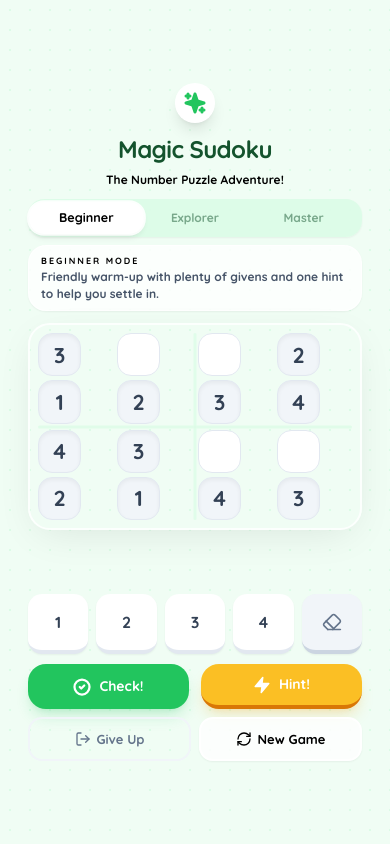
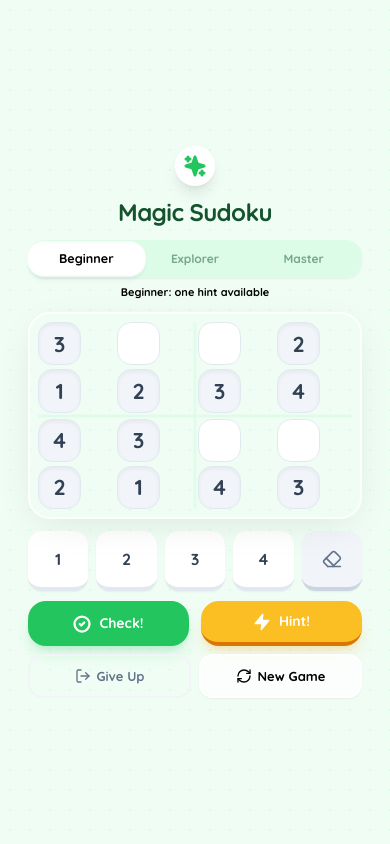
Before and after one commit to keemsome/Mini-Sudoku-4x4, a React (Vite) app: page / in a window 390 px wide. Built offline with nearby package versions, Linux system fonts and the light colour scheme.

Commit message:
Tighten short-screen layout and overlay board messages

```diff
--- a/App.tsx
+++ b/App.tsx
@@ -526,7 +526,7 @@ export default function App() {
             <Sparkles size={28} className="mobile-compact:size-24 sm:size-40" fill="currentColor" strokeWidth={3} />
           </div>
           <h1 className="text-[1.7rem] mobile-compact:text-[1.5rem] sm:text-4xl font-[900] text-brand-900 tracking-tight">Magic Sudoku</h1>
-          <p className="text-brand-700/90 font-bold text-[13px] mobile-compact:text-xs sm:text-base max-w-xs sm:max-w-none">The Number Puzzle Adventure!</p>
+          <p className="text-brand-700/90 font-bold text-[13px] mobile-compact:text-xs sm:text-base max-w-xs sm:max-w-none mobile-compact:hidden">The Number Puzzle Adventure!</p>
         </div>
 
         <div className="bg-brand-100/90 p-1.5 mobile-compact:p-1 rounded-2xl sm:rounded-[28px] flex w-full shadow-sm">
@@ -549,25 +549,31 @@ export default function App() {
           ))}
         </div>
 
-        <div className="mt-2.5 mobile-compact:mt-2 min-h-[3.15rem] mobile-compact:min-h-[2.8rem] rounded-2xl mobile-compact:rounded-[18px] bg-white/80 border border-white/80 px-3.5 mobile-compact:px-3 py-2.5 mobile-compact:py-2 text-left shadow-sm">
+        <div className="mt-2.5 mobile-compact:mt-2 min-h-[3.15rem] mobile-compact:min-h-[2.8rem] rounded-2xl mobile-compact:rounded-[18px] bg-white/80 border border-white/80 px-3.5 mobile-compact:px-3 py-2.5 mobile-compact:py-2 text-left shadow-sm mobile-compact:hidden">
           <p className="text-[10px] mobile-compact:text-[9px] font-black uppercase tracking-[0.22em] text-brand-700/60">{difficulty.split(' ')[0]} mode</p>
           <p className="mt-0.5 text-[13px] mobile-compact:text-[12px] sm:text-[15px] font-bold text-slate-600 leading-snug">{difficultyHelperText}</p>
         </div>
+
+        <p className="hidden mobile-compact:block mt-1.5 text-[11px] font-bold text-brand-800/70">
+          {difficulty.split(' ')[0]}: {difficulty === DIFFICULTY.HARD ? 'no hints' : 'one hint available'}
+        </p>
       </div>
 
-      <div className="w-full">
+      <div className="w-full relative">
         <Board grid={grid} selectedCell={selectedCell} onCellSelect={(r, c) => setSelectedCell({ r, c })} status={status} />
 
-        <div className="mt-2.5 mobile-compact:mt-2 min-h-[50px] mobile-compact:min-h-[44px] sm:min-h-[76px] flex items-center justify-center">
+        <div
+          className={`absolute inset-x-3 top-1/2 -translate-y-1/2 sm:inset-x-8 flex justify-center pointer-events-none transition-all duration-300 z-30 ${
+            msg ? 'opacity-100 scale-100' : 'opacity-0 scale-95'
+          }`}
+        >
           <div
-            className={`w-full max-w-sm px-3.5 mobile-compact:px-3 sm:px-6 py-2 mobile-compact:py-1.5 sm:py-3 rounded-[18px] mobile-compact:rounded-[16px] sm:rounded-full text-[13px] mobile-compact:text-[12px] sm:text-lg font-black shadow-xl flex items-center justify-center text-center gap-1.5 sm:gap-3 border-2 sm:border-4 transition-all duration-300 ${
-              msg ? 'opacity-100 translate-y-0 scale-100' : 'opacity-0 translate-y-2 scale-95'
-            } ${
+            className={`w-full max-w-xs sm:max-w-sm px-3.5 mobile-compact:px-3 sm:px-6 py-2 mobile-compact:py-1.5 sm:py-3 rounded-[18px] mobile-compact:rounded-[16px] sm:rounded-full text-[13px] mobile-compact:text-[12px] sm:text-lg font-black shadow-xl flex items-center justify-center text-center gap-1.5 sm:gap-3 border-2 sm:border-4 backdrop-blur-sm ${
               msg?.type === 'error'
-                ? 'bg-orange-50 text-orange-600 border-orange-200'
+                ? 'bg-orange-50/96 text-orange-700 border-orange-200'
                 : msg?.type === 'success'
-                  ? 'bg-blue-50 text-blue-600 border-blue-200'
-                  : 'bg-brand-600 text-white border-brand-500'
+                  ? 'bg-blue-50/96 text-blue-700 border-blue-200'
+                  : 'bg-brand-600/96 text-white border-brand-500'
             }`}
           >
             {msg?.type === 'info' ? <Heart size={16} fill="currentColor" /> : <Info size={16} />}
--- a/index.css
+++ b/index.css
@@ -19,6 +19,10 @@ button {
 }
 
 @media (max-width: 420px) and (max-height: 860px) {
+  .mobile-compact\:block {
+    display: block;
+  }
+
   .mobile-compact\:hidden {
     display: none;
   }
```
